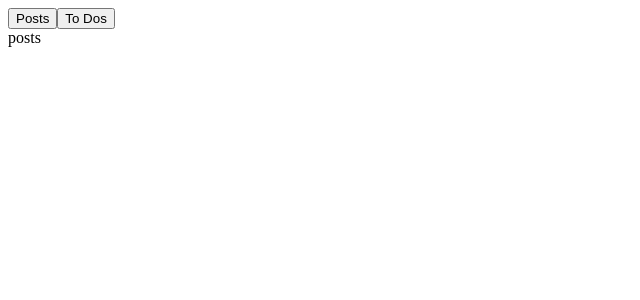
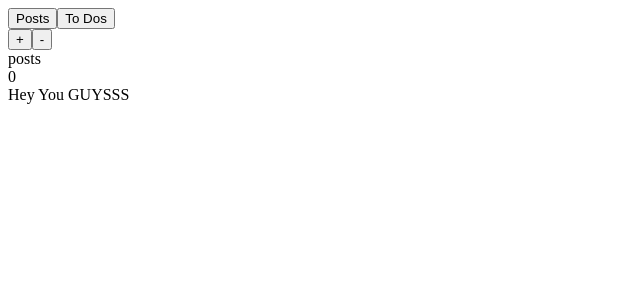
Before and after one commit to bmanek/hooks-simple, a React (Create React App) app: page / in a window 1280 px wide. Shown: the top 300 px of the page, without its empty margins (0-640 px from the left). Built offline with nearby package versions, Linux system fonts and the light colour scheme.

Commit message:
add counter buttons, stub ResourceList component

```diff
--- a/src/components/App.js
+++ b/src/components/App.js
@@ -1,15 +1,23 @@
 import React, { useState } from 'react'
+import ResourceList from './ResourceList'
 
 const App = () => {
   const [resource, setResource] = useState('posts')
+  let [count, setCount] = useState(0)
 
   return (
     <div>
       <div>
         <button onClick={() => setResource('posts')}>Posts</button>
         <button onClick={() => setResource('to dos')}>To Dos</button>
+        <br/>
+        <button onClick={() => setCount(++count)}>+</button>
+        <button onClick={() => setCount(--count)}>-</button>
       </div>
       {resource}
+      <br/>
+      {count}
+      <ResourceList />
     </div>
   )
 }
--- /dev/null
+++ b/src/components/ResourceList.js
@@ -0,0 +1,9 @@
+import React from 'react'
+
+class ResourceList extends React.Component {
+  render() {
+    return <div>Hey You GUYSSS</div>
+  }
+}
+
+export default ResourceList
```
